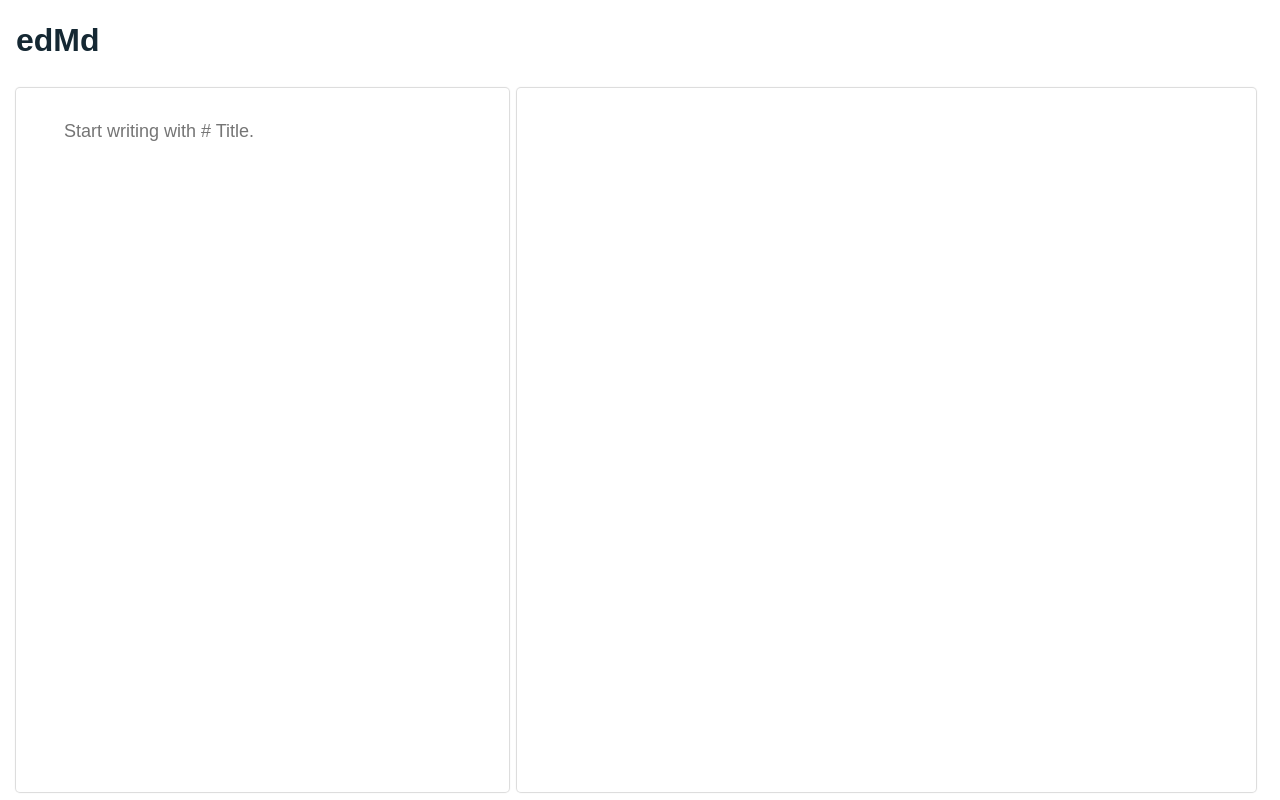
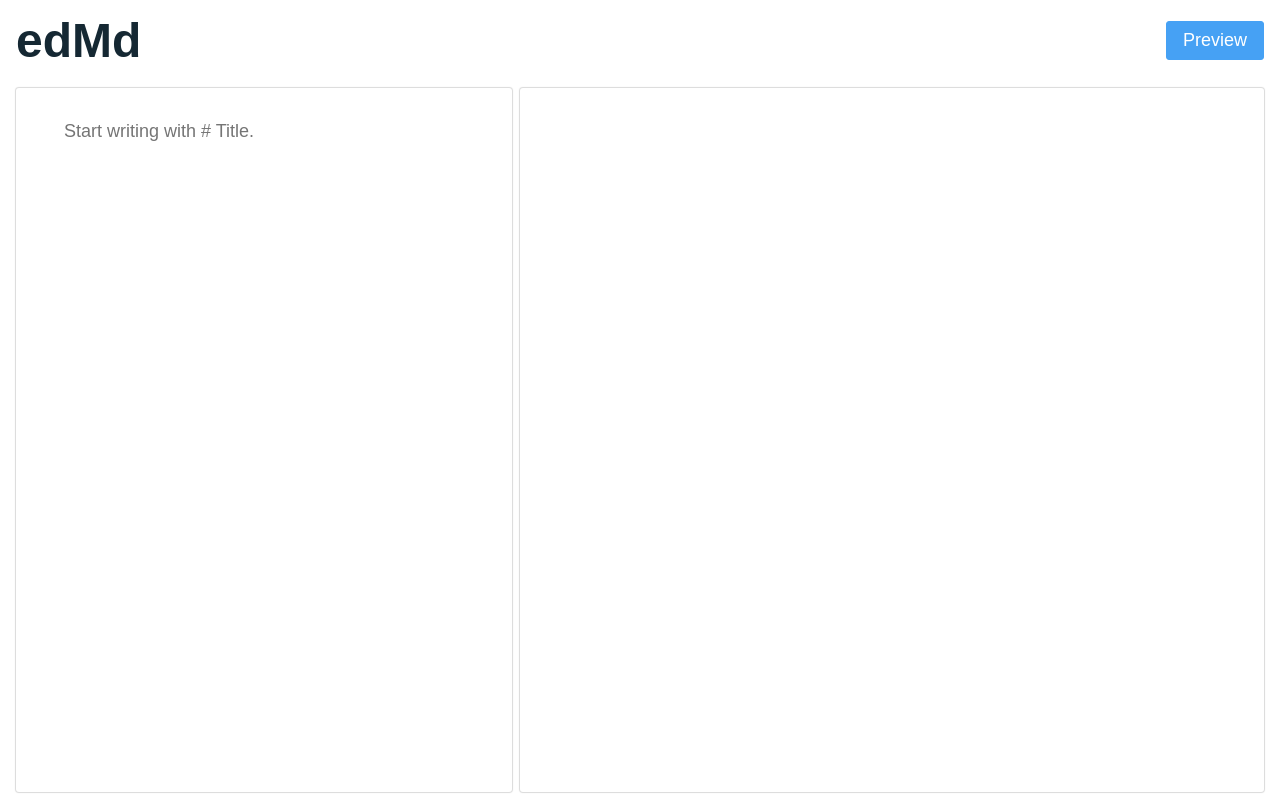
Before and after one commit to tusnolobov/edMd, a Gatsby site: page / in a window 1280 px wide. Built offline with nearby package versions, Linux system fonts and the light colour scheme; Gatsby itself is replaced by a stand-in of ours.

Commit message:
feat: implement show/hide preview feature

```diff
--- a/src/components/Editor/editor.styles.js
+++ b/src/components/Editor/editor.styles.js
@@ -1,7 +1,7 @@
 import styled from '@emotion/styled';
 
 export const Textarea = styled.textarea`
-  grid-area: 'editor';
+  grid-area: editor;
   display: block;
   padding: 3rem 4.8rem 0;
   font-family: sans-serif;
@@ -9,8 +9,8 @@ export const Textarea = styled.textarea`
   line-height: 1.5;
   color: #152833;
   border: 0;
+  border-radius: 0.3rem;
   box-shadow: 0 0 1px 1px #dadada;
-  border-radius: 4px;
   transition: box-shadow 0.2s ease;
   resize: none;
 
--- a/src/components/Header/header.jsx
+++ b/src/components/Header/header.jsx
@@ -1,11 +1,25 @@
-import React from 'react';
+import React, { useContext } from 'react';
+
+import { store } from '../../state/store';
+import { togglePreview } from '../../state/features/preview/actions';
+
+import { Button } from './header.styles';
 
 import { Logo, HeaderContainer } from './header.styles';
 
 export const Header = () => {
+  const { state, dispatch } = useContext(store);
+
+  const handleClick = () => {
+    dispatch(togglePreview());
+  };
+
   return (
     <HeaderContainer>
       <Logo>edMd</Logo>
+      <Button onClick={handleClick} preview={state.preview}>
+        Preview
+      </Button>
     </HeaderContainer>
   );
 };
--- a/src/components/Header/header.styles.js
+++ b/src/components/Header/header.styles.js
@@ -1,16 +1,29 @@
 import styled from '@emotion/styled';
-
-export const Logo = styled.h3`
-  margin: 0;
-  font-size: 3.2rem;
-  color: #152833;
-`;
 
 export const HeaderContainer = styled.header`
   display: flex;
   align-items: center;
+  justify-content: space-between;
   height: 10vh;
   max-width: 144rem;
   margin: 0 auto;
   padding: 0 1.6rem;
 `;
+
+export const Logo = styled.h3`
+  margin: 0;
+  font-size: 4.8rem;
+  color: #152833;
+`;
+
+export const Button = styled.button`
+  padding: 0.8rem 1.6rem;
+  font-size: 1.8rem;
+  color: ${props => (props.preview ? '#fff' : '#46a1f4')};
+  border-radius: 0.3rem;
+  border: 1px solid #46a1f4;
+  outline: none;
+  background-color: ${props => (props.preview ? '#46a1f4' : 'transparent')};
+  cursor: pointer;
+  transition: background-color 0.2s ease;
+`;
--- a/src/components/Layout/layout.jsx
+++ b/src/components/Layout/layout.jsx
@@ -1,15 +1,50 @@
-import React from 'react';
+import React, { useContext } from 'react';
 import PropTypes from 'prop-types';
-import { Global } from '@emotion/core';
+import { Global, css } from '@emotion/core';
+
+import { store } from '../../state/store';
 
 import { Header } from '../Header/header';
 
-import { GlobalStyles } from './layout.styles';
+export const Layout = ({ children }) => {
+  const { state } = useContext(store);
 
-export const Layout = ({ children }) => {
   return (
     <>
-      <Global styles={GlobalStyles} />
+      <Global
+        styles={css`
+          *,
+          *::after,
+          *::before {
+            box-sizing: border-box;
+          }
+
+          html {
+            font-size: 10px;
+            font-family: sans-serif;
+          }
+
+          body {
+            margin: 0;
+            padding: 0;
+            font-size: 1.6rem;
+          }
+
+          main {
+            display: grid;
+            gap: 0.8rem;
+            grid-template-columns: minmax(5rem, 2fr) minmax(10rem, 3fr);
+            grid-template-rows: auto;
+            ${state.preview
+              ? "grid-template-areas: 'editor preview';"
+              : "grid-template-areas: 'editor editor';"}
+            height: 90vh;
+            max-width: 144rem;
+            margin: 0 auto;
+            padding: 0.8rem 1.6rem;
+          }
+        `}
+      />
       <Header />
       <main>{children}</main>
     </>
--- a/src/components/Layout/layout.styles.js
+++ /dev/null
@@ -1,31 +0,0 @@
-import { css } from '@emotion/core';
-
-export const GlobalStyles = css`
-  *,
-  *::after,
-  *::before {
-    box-sizing: border-box;
-  }
-
-  html {
-    font-size: 10px;
-    font-family: sans-serif;
-  }
-
-  body {
-    margin: 0;
-    padding: 0;
-    font-size: 1.6rem;
-  }
-
-  main {
-    display: grid;
-    gap: 0.8rem;
-    grid-template-columns: minmax(3rem, 2fr) 3fr;
-    grid-template-areas: 'editor preview preview';
-    height: 90vh;
-    max-width: 144rem;
-    margin: 0 auto;
-    padding: 0.8rem 1.6rem;
-  }
-`;
--- a/src/components/Preview/preview.jsx
+++ b/src/components/Preview/preview.jsx
@@ -9,7 +9,7 @@ export const Preview = () => {
   const { state } = useContext(store);
 
   return (
-    <PreviewContainer>
+    <PreviewContainer preview={state.preview}>
       <ReactMarkdown source={state.currentNote} />
     </PreviewContainer>
   );
--- a/src/components/Preview/preview.styles.js
+++ b/src/components/Preview/preview.styles.js
@@ -1,13 +1,15 @@
 import styled from '@emotion/styled';
 
 export const PreviewContainer = styled.article`
-  grid-area: 'preview';
+  ${props => props.preview || 'display: none'};
+  grid-area: preview;
   padding: 3rem 4.8rem;
   font-size: 1.8rem;
   font-family: sans-serif;
   line-height: 1.5;
+  overflow-wrap: break-word;
   color: #152833;
-  border-radius: 4px;
+  border-radius: 0.3rem;
   box-shadow: 0 0 1px 1px #dadada;
 
   & > * :first-of-type {
--- a/src/state/action-types.js
+++ b/src/state/action-types.js
@@ -1 +1,2 @@
 export const UPDATE_CURRENT_NOTE = 'UPDATE_CURRENT_NOTE';
+export const TOGGLE_PREVIEW = 'TOGGLE_PREVIEW';
--- a/src/state/features/current-note/reducer.js
+++ b/src/state/features/current-note/reducer.js
@@ -3,13 +3,8 @@ import { UPDATE_CURRENT_NOTE } from '../../action-types';
 export const currentNoteReducer = (state, action) => {
   switch (action.type) {
     case UPDATE_CURRENT_NOTE:
-      return {
-        ...state,
-        currentNote: action.payload,
-      };
+      return action.payload;
     default:
-      return {
-        ...state,
-      };
+      return state;
   }
 };
--- /dev/null
+++ b/src/state/features/preview/actions.js
@@ -0,0 +1,5 @@
+import { TOGGLE_PREVIEW } from '../../action-types';
+
+export const togglePreview = () => ({
+  type: TOGGLE_PREVIEW,
+});
--- /dev/null
+++ b/src/state/features/preview/reducer.js
@@ -0,0 +1,10 @@
+import { TOGGLE_PREVIEW } from '../../action-types';
+
+export const previewReducer = (state, action) => {
+  switch (action.type) {
+    case TOGGLE_PREVIEW:
+      return !state;
+    default:
+      return state;
+  }
+};
--- a/src/state/store.js
+++ b/src/state/store.js
@@ -3,6 +3,7 @@ import PropTypes from 'prop-types';
 import useCombinedReducers from './use-combined-reducers';
 
 import { currentNoteReducer } from './features/current-note/reducer';
+import { previewReducer } from './features/preview/reducer';
 
 const store = createContext(null);
 const { Provider } = store;
@@ -10,6 +11,7 @@ const { Provider } = store;
 const StoreProvider = ({ children }) => {
   const [state, dispatch] = useCombinedReducers({
     currentNote: useReducer(currentNoteReducer, ''),
+    preview: useReducer(previewReducer, true),
   });
 
   return <Provider value={{ state, dispatch }}>{children}</Provider>;
--- a/src/state/use-combined-reducers.js
+++ b/src/state/use-combined-reducers.js
@@ -2,7 +2,7 @@ const useCombinedReducers = combinedReducers => {
   const state = Object.keys(combinedReducers).reduce(
     (acc, key) => ({
       ...acc,
-      ...combinedReducers[key][0],
+      [key]: combinedReducers[key][0],
     }),
     {},
   );
```
